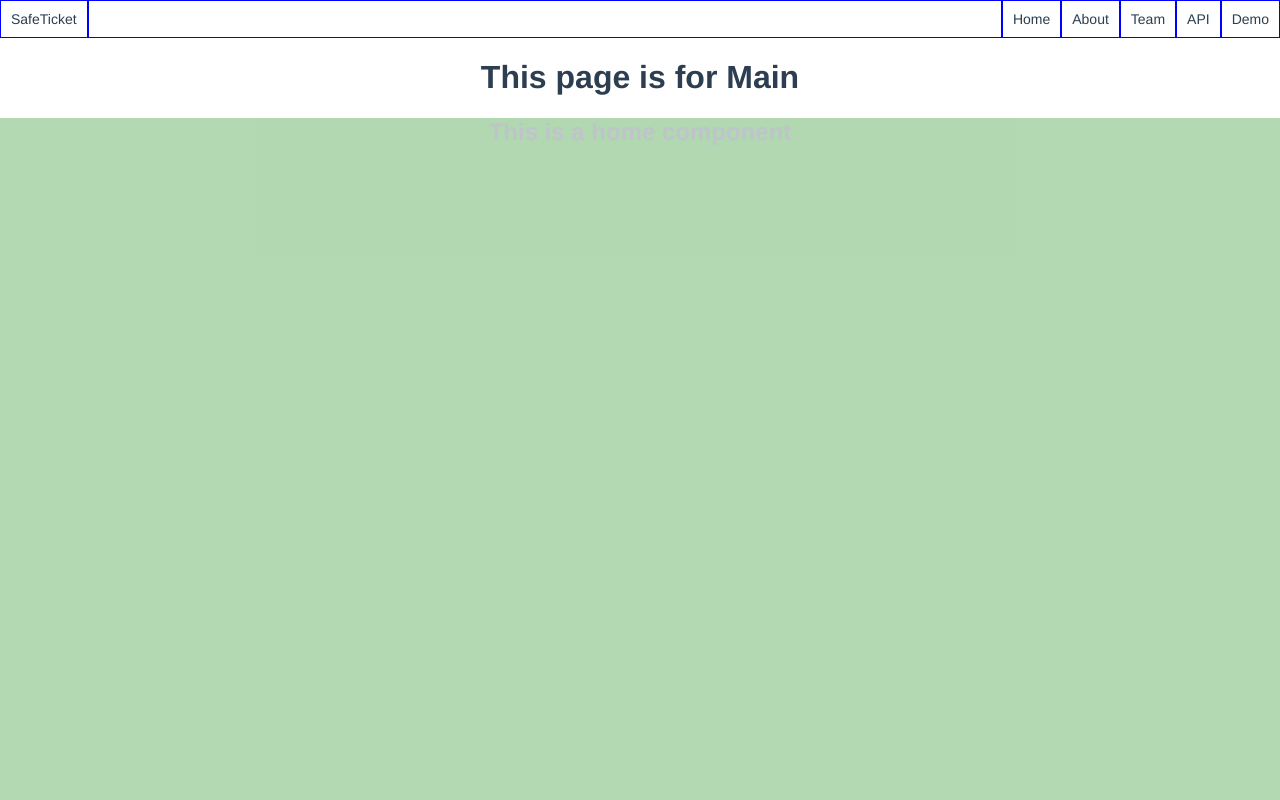
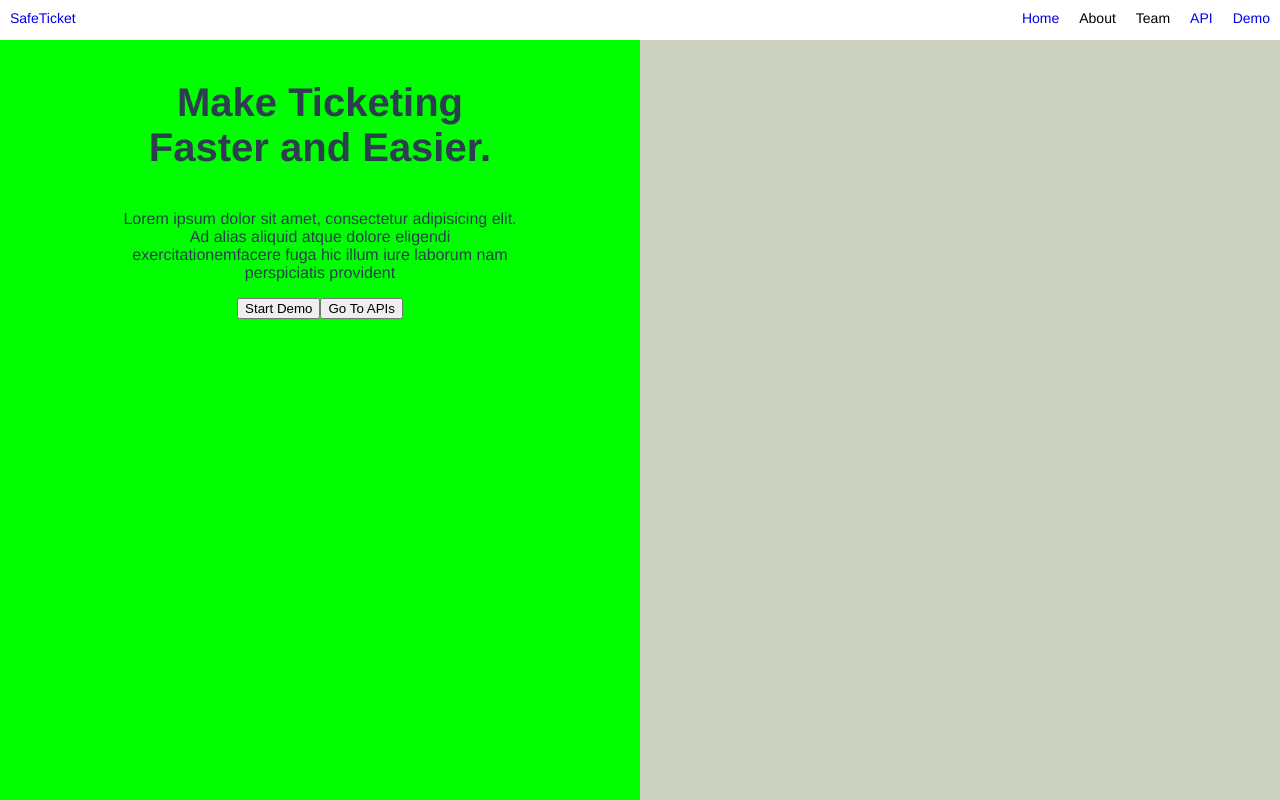
Before and after one commit to somaswing/safeticket-web-front, a Vue app: page / in a window 1280 px wide. Shown: the top 800 px of the page. Built offline with nearby package versions, Linux system fonts and the light colour scheme.

Commit message:
Home 컴포넌트 프레임 작업

```diff
--- a/src/App.vue
+++ b/src/App.vue
@@ -29,4 +29,7 @@ body {
     text-align: center;
     color: #2c3e50;
   }
+  #container {
+    padding-top: 40px;
+  }
 </style>
--- a/src/components/Home.vue
+++ b/src/components/Home.vue
@@ -1,6 +1,20 @@
 <template>
   <div id="home">
-    <h2>{{ msg }}</h2>
+    <div class="homeText">
+      <div class="headTitle">
+        <p>Make Ticketing<br>Faster and Easier.</p>
+      </div>
+      <div class="description">
+        <p>Lorem ipsum dolor sit amet, consectetur adipisicing elit.
+          Ad alias aliquid atque dolore eligendi exercitationemfacere
+          fuga hic illum iure laborum nam perspiciatis provident</p>
+      </div>
+      <div>
+        <button>Start Demo</button>
+        <button>Go To APIs</button>
+      </div>
+    </div>
+    <div class="homeImage"></div>
   </div>
 </template>
 
@@ -19,7 +33,25 @@ export default {
   #home {
     width: 100%;
     height: 100vh;
-    background-color: green;
+    display: flex;
+  }
+  .homeText {
+    flex-grow: 1;
+    background-color: lime;
+  }
+  .homeImage {
+    flex-grow: 1;
+    flex-basis: 400px;
+    background-color: darkolivegreen;
     opacity: 0.3;
   }
+  .headTitle {
+    font-size: 40px;
+    text-align: center;
+    font-weight: bold;
+  }
+  .description {
+    max-width: 400px;
+    margin: 0 auto;
+  }
 </style>
--- a/src/components/NavBar.vue
+++ b/src/components/NavBar.vue
@@ -1,12 +1,12 @@
 <template>
   <div class="navbar">
-    <div>SafeTicket</div>
+    <div><router-link :to="{ path: '/' }">SafeTicket</router-link></div>
     <div></div>
-    <div>Home</div>
+    <div><router-link :to="{ path: '/' }">Home</router-link></div>
     <div>About</div>
     <div>Team</div>
-    <div>API</div>
-    <div>Demo</div>
+    <div><router-link :to="{ path: '/api' }">API</router-link></div>
+    <div><router-link :to="{ path: '/demo' }">Demo</router-link></div>
   </div>
 </template>
 
@@ -20,15 +20,22 @@ export default {
   .navbar {
     width: 100%;
     display: flex;
+    overflow: hidden;
+    background-color: white;
+    position: fixed;
+    z-index: 100;
   }
   .navbar > div {
-    border: 1px solid blue;
     text-align: center;
     flex-grow: 0;
     padding: 10px;
     font-size: 14px;
+    color: black;
   }
   .navbar > div:nth-child(2) {
     flex-grow: 1;
   }
+  a {
+    text-decoration: none;
+  }
 </style>
--- a/src/components/Team.vue
+++ b/src/components/Team.vue
@@ -9,7 +9,7 @@ export default {
   name: 'Team',
   data() {
     return {
-      msg: 'This is a home component',
+      msg: 'This is a team component',
     };
   },
 };
--- a/src/views/MainView.vue
+++ b/src/views/MainView.vue
@@ -1,6 +1,5 @@
 <template>
   <div class="api">
-    <h1>{{ msg }}</h1>
     <Home/>
     <About/>
     <Team/>
```
Lines whose indentation alone changed are shown as unchanged.
